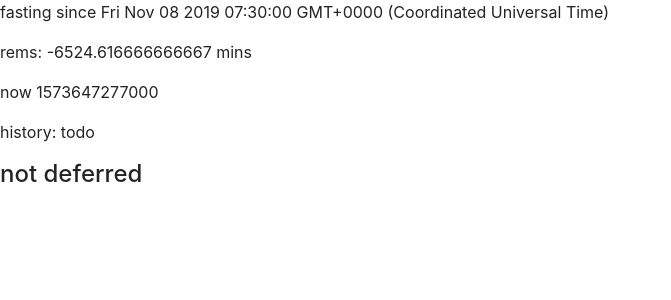
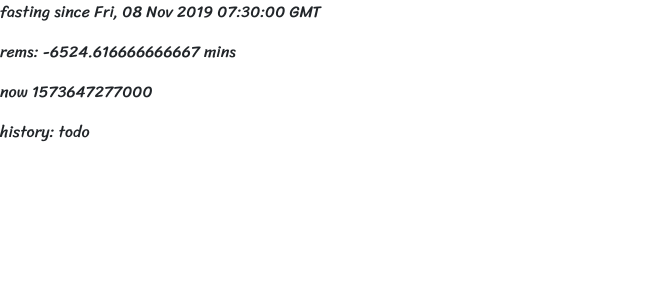
Before and after one commit to f6o/f6o.github.io, a Jekyll site: the page intfast/index.html, which Jekyll copies as it is, in a window 1280 px wide. Shown: the top 300 px of the page, without its empty margins (0-671 px from the left). Built offline with Jekyll 4.4.1, drawn with Linux system fonts in a browser that asks for light colours.

Commit message:
:lipstick:

```diff
--- a/intfast/index.html
+++ b/intfast/index.html
@@ -5,7 +5,10 @@
     <meta name="viewport" content="width=device-width,initial-scale=1.0" />
     <meta charset="utf-8">
     <title>if calendar</title>
-    <script src="https://d3js.org/d3.v5.min.js"></script>
+    <style>
+      @import url('https://fonts.googleapis.com/css?family=Sriracha&display=swap');
+      #components { font-family: Sriracha, sans-serif }
+    </style>
     <script src="https://cdn.jsdelivr.net/npm/vue"></script>
     <link rel="stylesheet" href="https://stackpath.bootstrapcdn.com/bootstrap/4.3.1/css/bootstrap.min.css"
           integrity="sha384-ggOyR0iXCbMQv3Xipma34MD+dH/1fQ784/j6cY/iJTQUOhcWr7x9JvoRxT2MZw1T" crossorigin="anonymous">
@@ -15,8 +18,6 @@
       <current></current>
       <history></history>
     </div>
-
-    <h4>not deferred</h4>
     <script src="./intfast.js"></script>
   </body>
 </html>
--- a/intfast/intfast.js
+++ b/intfast/intfast.js
@@ -52,7 +52,7 @@ Vue.component('current', {
     },
     // TODO: sample components
 	template: `<div>
-<p>fasting since {{ new Date(iflog.start_time) }}</p>
+<p>fasting since {{ (new Date(iflog.start_time)).toUTCString() }}</p>
 <p>rems: {{ iflog.remainings() / 1000 / 60 }} mins</p>
 <p>now {{ Date.now() }} </p>
 </div>
@@ -60,7 +60,7 @@ Vue.component('current', {
 })
 
 Vue.component('history', {
-	template: `<p>history: todo</p>`
+    template: `<p>history: todo</p>`
 })
 
 new Vue({ el: '#components'})
```
